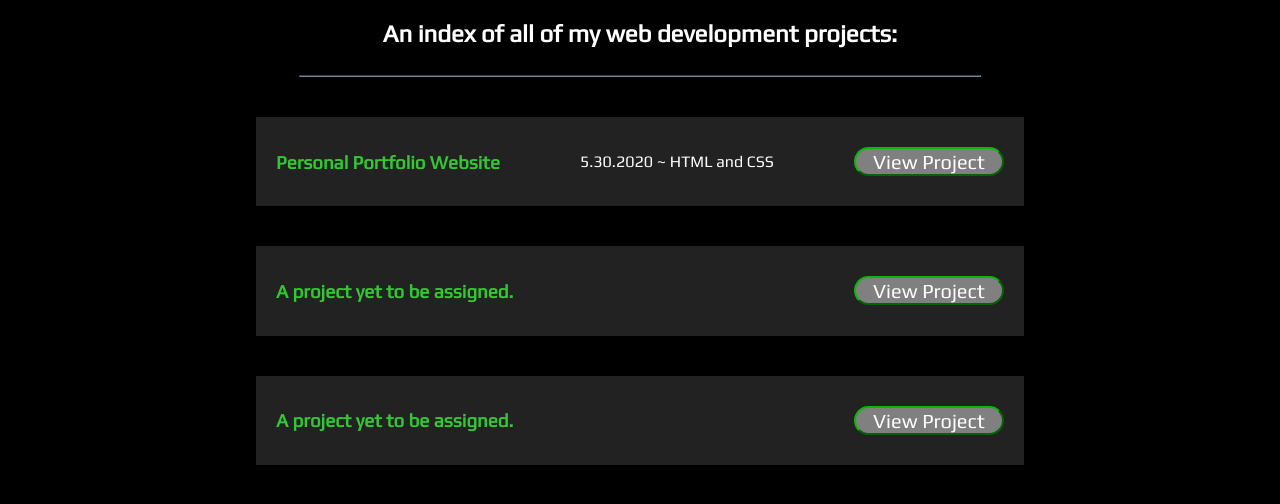
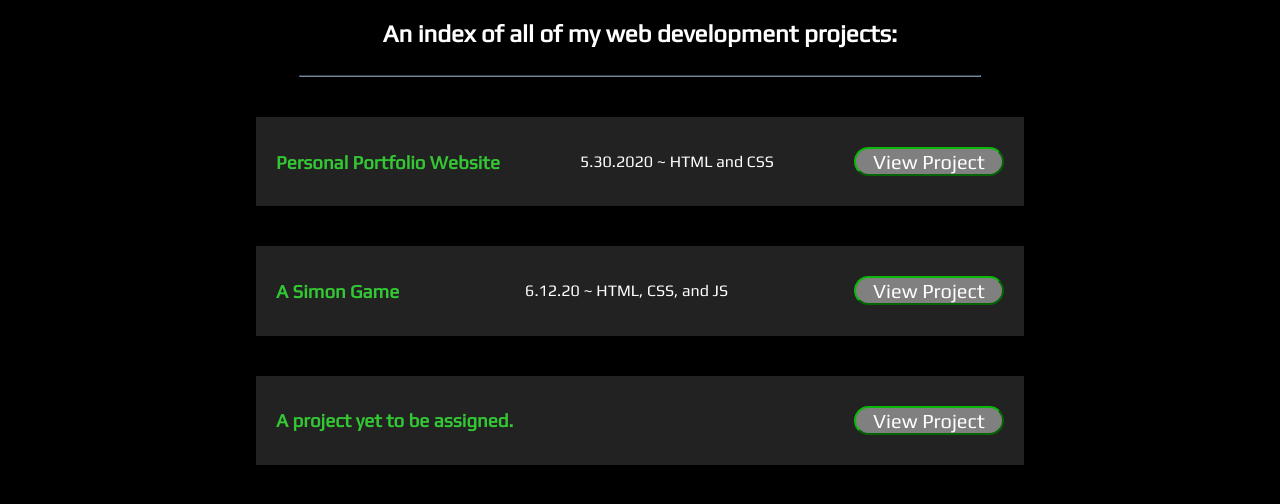
Before and after one commit to Rpetrov642/Portfolio-Website, a plain HTML site: page projects.html in a window 1280 px wide. Shown: the part 80-584 px from the top of the page. Drawn offline with Linux system fonts and the light colour scheme.

Commit message:
Added Simon

```diff
--- a/projects.html
+++ b/projects.html
@@ -43,11 +43,11 @@
                 </div>
                 <div class="listing">
                     <div id="label">
-                        <h3>A project yet to be assigned.</h3>
+                        <h3>A Simon Game</h3>
                         <hr id="verticalhr">
-                        <p></p>
+                        <p>6.12.20 ~ HTML, CSS, and JS</p>
                         <hr id="verticalhr">
-                        <a href=""><button id="button">View Project</button></a>
+                        <a href="./Simon.html"><button id="button">View Project</button></a>
                     </div>
                 </div>
                 <div class="listing">
```
